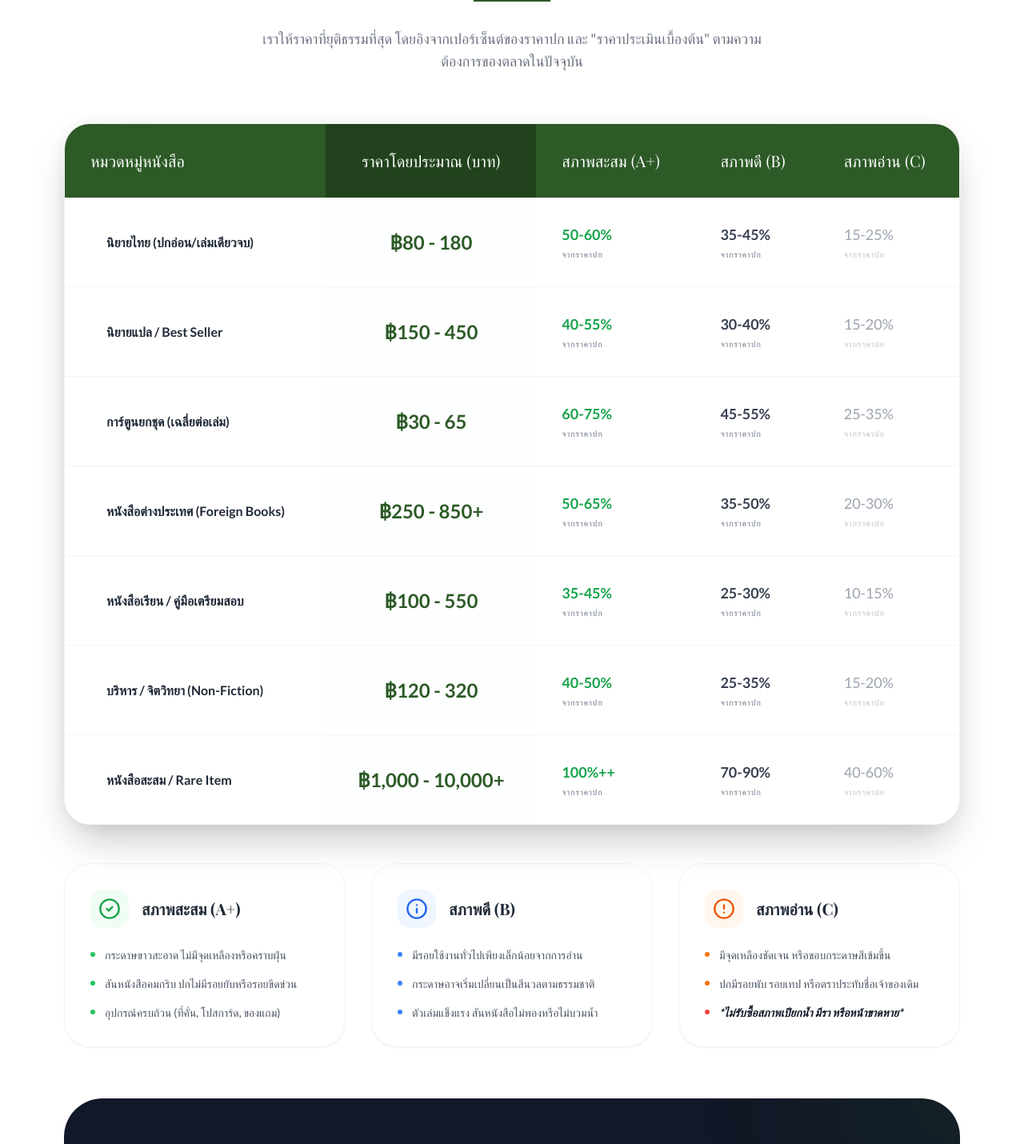
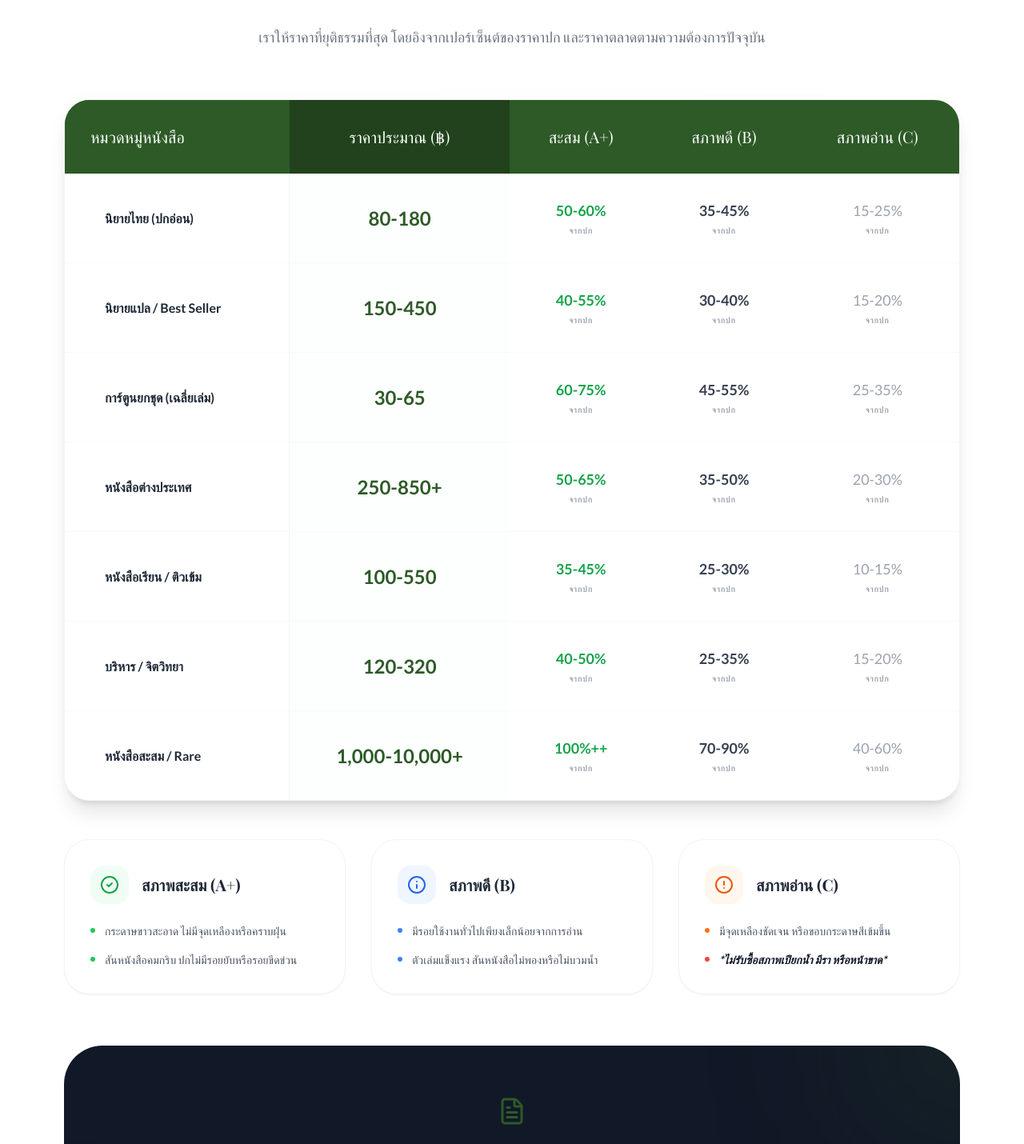
Before and after one commit to adstame0-hub/e-commerce555, a React (Vite) app: page / in a window 1280 px wide. Shown: the part 3860-5290 px from the top of the page at 80% size. Built offline with nearby package versions, Linux system fonts and the light colour scheme.

Commit message:
feat: Update book price table data
Refreshes the displayed price ranges and collection percentages for various book categories in the PriceTableSection component to reflect current market values and improve accuracy.

```diff
--- a/components/PriceTableSection.tsx
+++ b/components/PriceTableSection.tsx
@@ -1,78 +1,87 @@
 
 import React from 'react';
-import { Info, CheckCircle2, AlertCircle, FileText, Banknote, ArrowUpRight } from 'lucide-react';
+import { Info, CheckCircle2, AlertCircle, FileText, Banknote, ArrowUpRight, MoveLeft, MoveRight } from 'lucide-react';
 
 const PriceTableSection: React.FC = () => {
   const priceData = [
-    { category: "นิยายไทย (ปกอ่อน/เล่มเดียวจบ)", range: "80 - 180", collector: "50-60%", good: "35-45%", fair: "15-25%" },
-    { category: "นิยายแปล / Best Seller", range: "150 - 450", collector: "40-55%", good: "30-40%", fair: "15-20%" },
-    { category: "การ์ตูนยกชุด (เฉลี่ยต่อเล่ม)", range: "30 - 65", collector: "60-75%", good: "45-55%", fair: "25-35%" },
-    { category: "หนังสือต่างประเทศ (Foreign Books)", range: "250 - 850+", collector: "50-65%", good: "35-50%", fair: "20-30%" },
-    { category: "หนังสือเรียน / คู่มือเตรียมสอบ", range: "100 - 550", collector: "35-45%", good: "25-30%", fair: "10-15%" },
-    { category: "บริหาร / จิตวิทยา (Non-Fiction)", range: "120 - 320", collector: "40-50%", good: "25-35%", fair: "15-20%" },
-    { category: "หนังสือสะสม / Rare Item", range: "1,000 - 10,000+", collector: "100%++", good: "70-90%", fair: "40-60%" },
+    { category: "นิยายไทย (ปกอ่อน)", range: "80-180", collector: "50-60%", good: "35-45%", fair: "15-25%" },
+    { category: "นิยายแปล / Best Seller", range: "150-450", collector: "40-55%", good: "30-40%", fair: "15-20%" },
+    { category: "การ์ตูนยกชุด (เฉลี่ยเล่ม)", range: "30-65", collector: "60-75%", good: "45-55%", fair: "25-35%" },
+    { category: "หนังสือต่างประเทศ", range: "250-850+", collector: "50-65%", good: "35-50%", fair: "20-30%" },
+    { category: "หนังสือเรียน / ติวเข้ม", range: "100-550", collector: "35-45%", good: "25-30%", fair: "10-15%" },
+    { category: "บริหาร / จิตวิทยา", range: "120-320", collector: "40-50%", good: "25-35%", fair: "15-20%" },
+    { category: "หนังสือสะสม / Rare", range: "1,000-10,000+", collector: "100%++", good: "70-90%", fair: "40-60%" },
   ];
 
   return (
-    <section className="py-20 bg-white overflow-hidden">
+    <section className="py-12 md:py-20 bg-white overflow-hidden">
       <div className="container mx-auto px-4 max-w-6xl">
-        <div className="text-center mb-16">
+        <div className="text-center mb-10 md:mb-16">
           <div className="inline-flex items-center justify-center p-2 bg-primary/10 rounded-full text-primary mb-4 animate-bounce">
-            <Banknote size={20} className="mr-2" />
-            <span className="text-xs font-bold uppercase tracking-widest">Update: Jan 2025 Pricing</span>
+            <Banknote size={18} className="mr-2" />
+            <span className="text-[10px] md:text-xs font-bold uppercase tracking-widest">Update: Jan 2025 Pricing</span>
           </div>
-          <h2 className="text-3xl md:text-5xl font-serif font-bold text-gray-800 mb-6">ตารางประมาณการราคารับซื้อ</h2>
-          <div className="w-24 h-1.5 bg-primary mx-auto mb-8"></div>
-          <p className="text-gray-500 max-w-2xl mx-auto text-lg">
+          <h2 className="text-2xl md:text-5xl font-serif font-bold text-gray-800 mb-4 md:mb-6 leading-tight">ตารางประมาณการราคารับซื้อ</h2>
+          <div className="w-16 md:w-24 h-1.5 bg-primary mx-auto mb-6 md:mb-8"></div>
+          <p className="text-gray-500 max-w-2xl mx-auto text-sm md:text-lg px-2">
             เราให้ราคาที่ยุติธรรมที่สุด โดยอิงจากเปอร์เซ็นต์ของราคาปก
-            และ "ราคาประเมินเบื้องต้น" ตามความต้องการของตลาดในปัจจุบัน
+            และราคาตลาดตามความต้องการปัจจุบัน
           </p>
+        </div>
+
+        {/* Mobile Scroll Indicator */}
+        <div className="flex md:hidden items-center justify-center gap-2 mb-4 text-gray-400 animate-pulse">
+          <MoveLeft size={14} />
+          <span className="text-[10px] font-bold uppercase tracking-widest">เลื่อนเพื่อดูรายละเอียด</span>
+          <MoveRight size={14} />
         </div>
 
         {/* Price Table Container */}
         <div className="relative group">
-          <div className="absolute -inset-1 bg-gradient-to-r from-primary/20 to-accent/20 rounded-[2.5rem] blur opacity-25 group-hover:opacity-50 transition duration-1000"></div>
-          <div className="relative overflow-x-auto rounded-[2rem] border border-gray-100 shadow-2xl bg-white mb-12">
-            <table className="w-full text-left border-collapse min-w-[900px]">
+          <div className="absolute -inset-1 bg-gradient-to-r from-primary/10 to-accent/10 rounded-[1.5rem] md:rounded-[2.5rem] blur opacity-25 group-hover:opacity-50 transition duration-1000"></div>
+          <div className="relative overflow-x-auto rounded-xl md:rounded-[2rem] border border-gray-100 shadow-xl bg-white mb-10 md:mb-12">
+            <table className="w-full text-left border-collapse min-w-[650px] md:min-w-[900px]">
               <thead>
                 <tr className="bg-primary text-white">
-                  <th className="p-8 font-serif text-xl font-medium">หมวดหมู่หนังสือ</th>
-                  <th className="p-8 font-serif text-xl font-medium text-center bg-secondary/80">ราคาโดยประมาณ (บาท)</th>
-                  <th className="p-8 font-serif text-xl font-medium">สภาพสะสม (A+)</th>
-                  <th className="p-8 font-serif text-xl font-medium">สภาพดี (B)</th>
-                  <th className="p-8 font-serif text-xl font-medium">สภาพอ่าน (C)</th>
+                  {/* Sticky First Column Header */}
+                  <th className="sticky left-0 z-20 bg-primary p-4 md:p-8 font-serif text-sm md:text-xl font-medium shadow-[4px_0_10px_rgba(0,0,0,0.1)]">หมวดหมู่หนังสือ</th>
+                  <th className="p-4 md:p-8 font-serif text-sm md:text-xl font-medium text-center bg-secondary/80">ราคาประมาณ (฿)</th>
+                  <th className="p-4 md:p-8 font-serif text-sm md:text-xl font-medium text-center">สะสม (A+)</th>
+                  <th className="p-4 md:p-8 font-serif text-sm md:text-xl font-medium text-center">สภาพดี (B)</th>
+                  <th className="p-4 md:p-8 font-serif text-sm md:text-xl font-medium text-center">สภาพอ่าน (C)</th>
                 </tr>
               </thead>
-              <tbody className="divide-y divide-gray-100">
+              <tbody className="divide-y divide-gray-50">
                 {priceData.map((row, index) => (
-                  <tr key={index} className="hover:bg-gray-50/80 transition-all group/row">
-                    <td className="p-8 font-bold text-gray-800">
-                      <div className="flex items-center gap-3">
-                        <div className="w-2 h-2 rounded-full bg-primary opacity-0 group-hover/row:opacity-100 transition-opacity"></div>
+                  <tr key={index} className="hover:bg-gray-50/50 transition-all group/row">
+                    {/* Sticky First Column Body */}
+                    <td className="sticky left-0 z-10 bg-white group-hover/row:bg-gray-50 p-4 md:p-8 font-bold text-gray-800 text-xs md:text-base border-r border-gray-100 shadow-[4px_0_10px_rgba(0,0,0,0.02)]">
+                      <div className="flex items-center gap-2 md:gap-3">
+                        <div className="w-1.5 h-1.5 rounded-full bg-primary opacity-0 group-hover/row:opacity-100 transition-opacity hidden md:block"></div>
                         {row.category}
                       </div>
                     </td>
-                    <td className="p-8 text-center bg-gray-50/30">
-                      <span className="text-2xl font-bold text-primary tabular-nums">
-                        ฿{row.range}
+                    <td className="p-4 md:p-8 text-center bg-gray-50/30">
+                      <span className="text-base md:text-2xl font-bold text-primary tabular-nums">
+                        {row.range}
                       </span>
                     </td>
-                    <td className="p-8">
-                      <div className="flex flex-col">
-                        <span className="text-green-600 font-bold text-lg">{row.collector}</span>
-                        <span className="text-[10px] text-gray-400 uppercase font-bold tracking-widest mt-1">จากราคาปก</span>
+                    <td className="p-4 md:p-8 text-center">
+                      <div className="flex flex-col items-center">
+                        <span className="text-green-600 font-bold text-sm md:text-lg">{row.collector}</span>
+                        <span className="text-[8px] md:text-[10px] text-gray-400 uppercase font-bold tracking-widest mt-0.5 md:mt-1">จากปก</span>
                       </div>
                     </td>
-                    <td className="p-8">
-                      <div className="flex flex-col">
-                        <span className="text-gray-700 font-semibold text-lg">{row.good}</span>
-                        <span className="text-[10px] text-gray-400 uppercase font-bold tracking-widest mt-1">จากราคาปก</span>
+                    <td className="p-4 md:p-8 text-center">
+                      <div className="flex flex-col items-center">
+                        <span className="text-gray-700 font-semibold text-sm md:text-lg">{row.good}</span>
+                        <span className="text-[8px] md:text-[10px] text-gray-400 uppercase font-bold tracking-widest mt-0.5 md:mt-1">จากปก</span>
                       </div>
                     </td>
-                    <td className="p-8">
-                      <div className="flex flex-col">
-                        <span className="text-gray-400 text-lg">{row.fair}</span>
-                        <span className="text-[10px] text-gray-300 uppercase font-bold tracking-widest mt-1">จากราคาปก</span>
+                    <td className="p-4 md:p-8 text-center">
+                      <div className="flex flex-col items-center">
+                        <span className="text-gray-400 text-sm md:text-lg">{row.fair}</span>
+                        <span className="text-[8px] md:text-[10px] text-gray-400 uppercase font-bold tracking-widest mt-0.5 md:mt-1">จากปก</span>
                       </div>
                     </td>
                   </tr>
@@ -83,15 +92,15 @@ const PriceTableSection: React.FC = () => {
         </div>
 
         {/* Condition Guide Grid */}
-        <div className="grid grid-cols-1 md:grid-cols-3 gap-8 mb-16">
-          <div className="group bg-white p-8 rounded-[2rem] border border-gray-100 shadow-sm hover:shadow-xl hover:border-green-100 transition-all duration-300">
-            <div className="flex items-center gap-4 mb-6">
-              <div className="w-12 h-12 bg-green-50 text-green-600 rounded-2xl flex items-center justify-center group-hover:scale-110 transition-transform">
-                <CheckCircle2 size={28} />
+        <div className="grid grid-cols-1 md:grid-cols-3 gap-4 md:gap-8 mb-12 md:mb-16">
+          <div className="group bg-white p-6 md:p-8 rounded-2xl md:rounded-[2rem] border border-gray-100 shadow-sm hover:shadow-xl transition-all duration-300">
+            <div className="flex items-center gap-3 md:gap-4 mb-4 md:mb-6">
+              <div className="w-10 h-10 md:w-12 md:h-12 bg-green-50 text-green-600 rounded-xl md:rounded-2xl flex items-center justify-center group-hover:scale-110 transition-transform">
+                <CheckCircle2 size={24} />
               </div>
-              <h4 className="font-bold text-xl text-gray-800">สภาพสะสม (A+)</h4>
+              <h4 className="font-bold text-lg md:text-xl text-gray-800">สภาพสะสม (A+)</h4>
             </div>
-            <ul className="space-y-4 text-sm text-gray-600">
+            <ul className="space-y-3 md:space-y-4 text-[13px] md:text-sm text-gray-600">
               <li className="flex items-start gap-3">
                 <div className="w-1.5 h-1.5 bg-green-500 rounded-full mt-1.5 shrink-0"></div>
                 <span>กระดาษขาวสะอาด ไม่มีจุดเหลืองหรือคราบฝุ่น</span>
@@ -100,28 +109,20 @@ const PriceTableSection: React.FC = () => {
                 <div className="w-1.5 h-1.5 bg-green-500 rounded-full mt-1.5 shrink-0"></div>
                 <span>สันหนังสือคมกริบ ปกไม่มีรอยยับหรือรอยขีดข่วน</span>
               </li>
-              <li className="flex items-start gap-3">
-                <div className="w-1.5 h-1.5 bg-green-500 rounded-full mt-1.5 shrink-0"></div>
-                <span>อุปกรณ์ครบถ้วน (ที่คั่น, โปสการ์ด, ของแถม)</span>
-              </li>
             </ul>
           </div>
 
-          <div className="group bg-white p-8 rounded-[2rem] border border-gray-100 shadow-sm hover:shadow-xl hover:border-blue-100 transition-all duration-300">
-            <div className="flex items-center gap-4 mb-6">
-              <div className="w-12 h-12 bg-blue-50 text-blue-600 rounded-2xl flex items-center justify-center group-hover:scale-110 transition-transform">
-                <Info size={28} />
+          <div className="group bg-white p-6 md:p-8 rounded-2xl md:rounded-[2rem] border border-gray-100 shadow-sm hover:shadow-xl transition-all duration-300">
+            <div className="flex items-center gap-3 md:gap-4 mb-4 md:mb-6">
+              <div className="w-10 h-10 md:w-12 md:h-12 bg-blue-50 text-blue-600 rounded-xl md:rounded-2xl flex items-center justify-center group-hover:scale-110 transition-transform">
+                <Info size={24} />
               </div>
-              <h4 className="font-bold text-xl text-gray-800">สภาพดี (B)</h4>
+              <h4 className="font-bold text-lg md:text-xl text-gray-800">สภาพดี (B)</h4>
             </div>
-            <ul className="space-y-4 text-sm text-gray-600">
+            <ul className="space-y-3 md:space-y-4 text-[13px] md:text-sm text-gray-600">
               <li className="flex items-start gap-3">
                 <div className="w-1.5 h-1.5 bg-blue-500 rounded-full mt-1.5 shrink-0"></div>
                 <span>มีรอยใช้งานทั่วไปเพียงเล็กน้อยจากการอ่าน</span>
-              </li>
-              <li className="flex items-start gap-3">
-                <div className="w-1.5 h-1.5 bg-blue-500 rounded-full mt-1.5 shrink-0"></div>
-                <span>กระดาษอาจเริ่มเปลี่ยนเป็นสีนวลตามธรรมชาติ</span>
               </li>
               <li className="flex items-start gap-3">
                 <div className="w-1.5 h-1.5 bg-blue-500 rounded-full mt-1.5 shrink-0"></div>
@@ -130,50 +131,46 @@ const PriceTableSection: React.FC = () => {
             </ul>
           </div>
 
-          <div className="group bg-white p-8 rounded-[2rem] border border-gray-100 shadow-sm hover:shadow-xl hover:border-orange-100 transition-all duration-300">
-            <div className="flex items-center gap-4 mb-6">
-              <div className="w-12 h-12 bg-orange-50 text-orange-600 rounded-2xl flex items-center justify-center group-hover:scale-110 transition-transform">
-                <AlertCircle size={28} />
+          <div className="group bg-white p-6 md:p-8 rounded-2xl md:rounded-[2rem] border border-gray-100 shadow-sm hover:shadow-xl transition-all duration-300">
+            <div className="flex items-center gap-3 md:gap-4 mb-4 md:mb-6">
+              <div className="w-10 h-10 md:w-12 md:h-12 bg-orange-50 text-orange-600 rounded-xl md:rounded-2xl flex items-center justify-center group-hover:scale-110 transition-transform">
+                <AlertCircle size={24} />
               </div>
-              <h4 className="font-bold text-xl text-gray-800">สภาพอ่าน (C)</h4>
+              <h4 className="font-bold text-lg md:text-xl text-gray-800">สภาพอ่าน (C)</h4>
             </div>
-            <ul className="space-y-4 text-sm text-gray-600">
+            <ul className="space-y-3 md:space-y-4 text-[13px] md:text-sm text-gray-600">
               <li className="flex items-start gap-3">
                 <div className="w-1.5 h-1.5 bg-orange-500 rounded-full mt-1.5 shrink-0"></div>
                 <span>มีจุดเหลืองชัดเจน หรือขอบกระดาษสีเข้มขึ้น</span>
               </li>
               <li className="flex items-start gap-3">
-                <div className="w-1.5 h-1.5 bg-orange-500 rounded-full mt-1.5 shrink-0"></div>
-                <span>ปกมีรอยพับ รอยเทป หรือตราประทับชื่อเจ้าของเดิม</span>
-              </li>
-              <li className="flex items-start gap-3">
                 <div className="w-1.5 h-1.5 bg-red-500 rounded-full mt-1.5 shrink-0"></div>
-                <span className="font-bold text-gray-900 italic">*ไม่รับซื้อสภาพเปียกน้ำ มีรา หรือหน้าขาดหาย*</span>
+                <span className="font-bold text-gray-900 italic">*ไม่รับซื้อสภาพเปียกน้ำ มีรา หรือหน้าขาด*</span>
               </li>
             </ul>
           </div>
         </div>
 
         {/* CTA Banner */}
-        <div className="bg-gray-900 rounded-[3rem] p-10 md:p-16 text-center relative overflow-hidden">
-          <div className="absolute top-0 right-0 w-64 h-64 bg-primary/20 rounded-full blur-[100px] -mr-32 -mt-32"></div>
-          <div className="absolute bottom-0 left-0 w-64 h-64 bg-accent/10 rounded-full blur-[100px] -ml-32 -mb-32"></div>
+        <div className="bg-gray-900 rounded-3xl md:rounded-[3rem] p-8 md:p-16 text-center relative overflow-hidden">
+          <div className="absolute top-0 right-0 w-48 md:w-64 h-48 md:h-64 bg-primary/20 rounded-full blur-[60px] md:blur-[100px] -mr-24 md:-mr-32 -mt-24 md:-mt-32"></div>
+          <div className="absolute bottom-0 left-0 w-48 md:w-64 h-48 md:h-64 bg-accent/10 rounded-full blur-[60px] md:blur-[100px] -ml-24 md:-ml-32 -mb-24 md:-mb-32"></div>
 
           <div className="relative z-10">
-            <FileText size={48} className="mx-auto text-primary mb-6" />
-            <h3 className="text-2xl md:text-4xl font-serif font-bold text-white mb-4">
+            <FileText size={36} className="mx-auto text-primary mb-4 md:mb-6" />
+            <h3 className="text-xl md:text-4xl font-serif font-bold text-white mb-4">
               ส่งรูปมาให้เราประเมินราคาจริง <br className="hidden md:block" />
               <span className="text-primary">ทราบราคาภายใน 30 นาที!</span>
             </h3>
-            <p className="text-gray-400 mb-10 max-w-xl mx-auto text-lg leading-relaxed">
-              ราคาในตารางเป็นเพียงค่าประมาณการเบื้องต้น ทีมงานของเราพร้อมให้ราคาที่ดีที่สุดตาม "ความหายาก" และ "ความนิยม" ณ ปัจจุบัน
+            <p className="text-gray-400 mb-8 md:mb-10 max-w-xl mx-auto text-sm md:text-lg leading-relaxed">
+              ทีมงานของเราพร้อมให้ราคาที่ดีที่สุดตามความหายากและความนิยม
             </p>
             <a
               href="https://inlnk.co/frtCs"
-              className="inline-flex items-center gap-3 bg-primary text-white font-bold px-12 py-5 rounded-2xl hover:bg-white hover:text-gray-900 transition-all transform hover:-translate-y-1 shadow-[0_20px_40px_rgba(45,90,39,0.4)] group"
+              className="inline-flex items-center gap-2 md:gap-3 bg-primary text-white font-bold px-8 md:px-12 py-4 md:py-5 rounded-xl md:rounded-2xl hover:bg-white hover:text-gray-900 transition-all transform hover:-translate-y-1 shadow-lg group text-sm md:text-base"
             >
               <span>แชทประเมินราคาทาง Line</span>
-              <ArrowUpRight size={20} className="group-hover:translate-x-1 group-hover:-translate-y-1 transition-transform" />
+              <ArrowUpRight size={18} className="group-hover:translate-x-1 group-hover:-translate-y-1 transition-transform" />
             </a>
           </div>
         </div>
```
